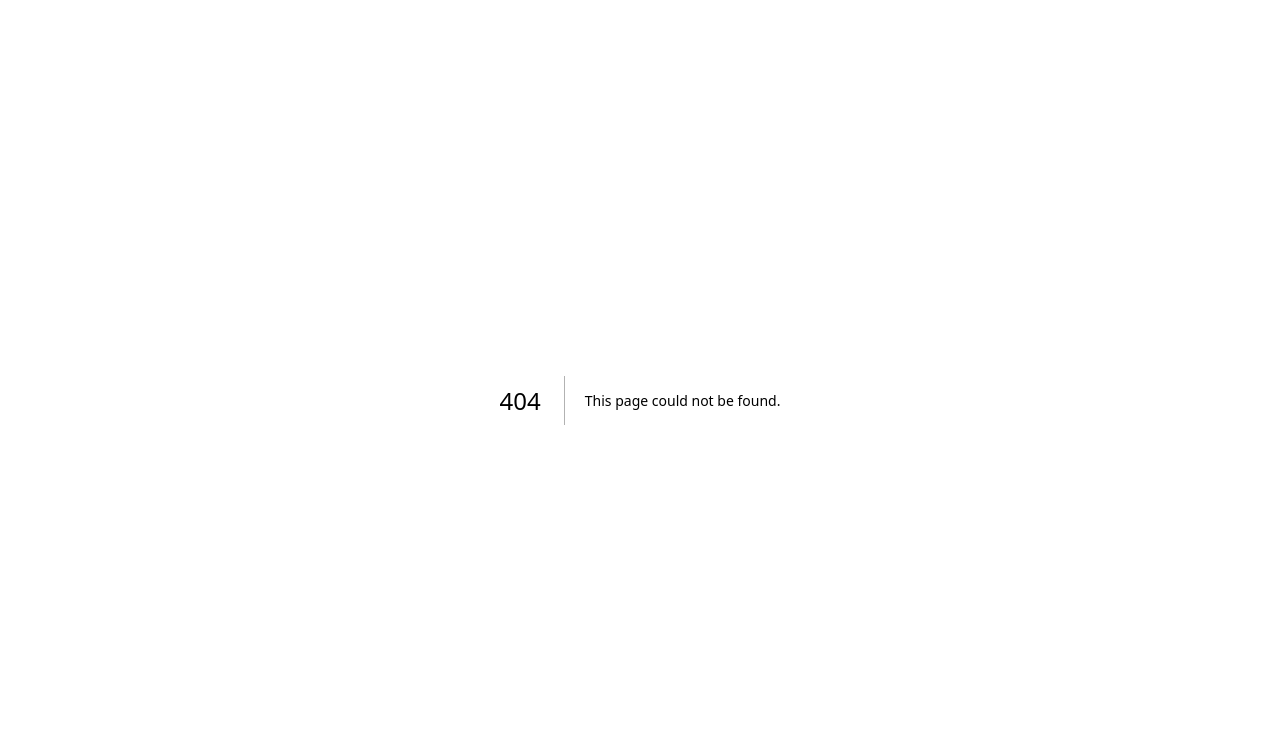
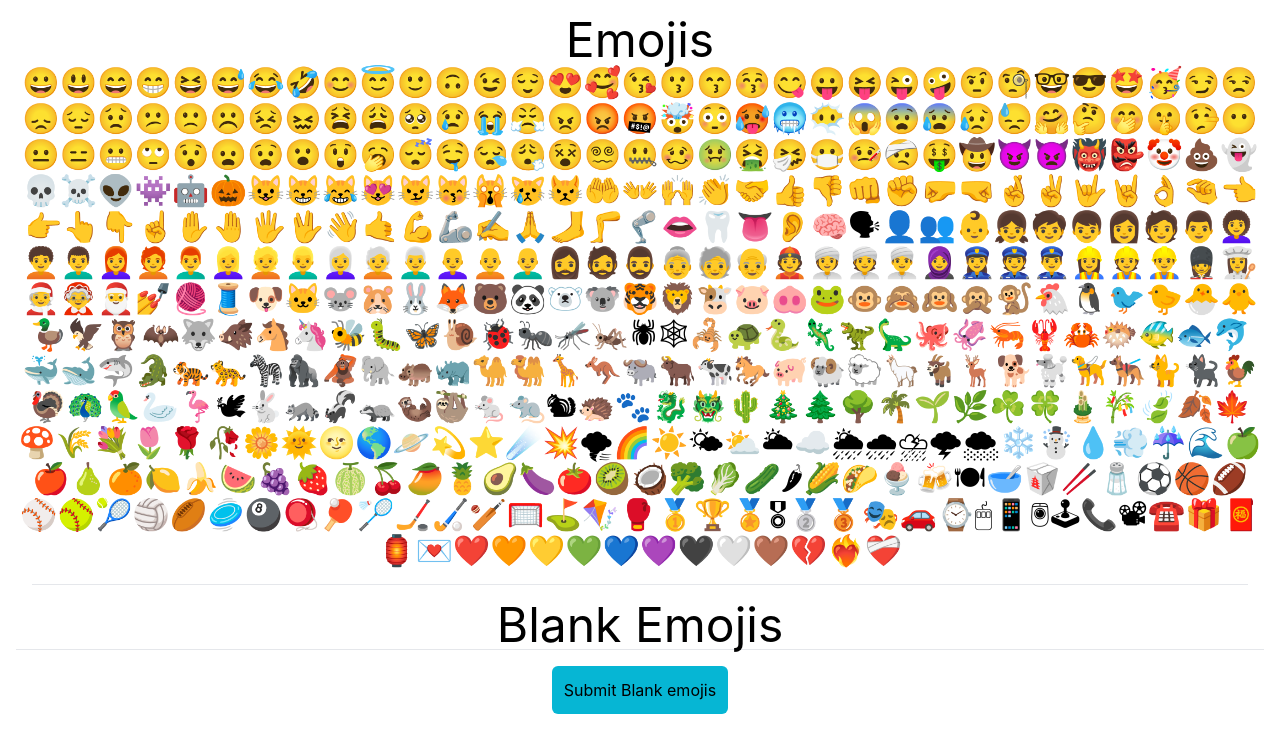
Before and after one commit to DillonB07/emojigram, a Next.js app: page /emojis in a window 1280 px wide. Before the commit this address had no page. Shown: the top 752 px of the page. Built offline with nearby package versions, Linux system fonts and the light colour scheme.

Commit message:
Add emoji testing

```diff
--- /dev/null
+++ b/blankEmojis.json
@@ -0,0 +1 @@
+["🪃"]
--- /dev/null
+++ b/pages/api/emojis.js
@@ -0,0 +1,20 @@
+export default function handler(req, res) {
+    try {
+
+        const { blankEmojis } = JSON.parse(req.body);
+        console.log(blankEmojis);
+
+        const fs = require("fs");
+        fs.writeFile("blankEmojis.json", JSON.stringify(blankEmojis), (err) => {
+            if (err) {
+                console.error(err);
+                return;
+            }
+            console.log("File has been created");
+        });
+
+        res.status(200).json({ success: true });
+    } catch {
+        res.status(500).json({ success: false });
+    }
+}
--- /dev/null
+++ b/pages/emojis.js
@@ -0,0 +1,51 @@
+import { useState } from "react";
+import { emojis } from "../utils";
+
+export default function Emojis() {
+	const [allEmojis, setAllEmojis] = useState(emojis);
+	const [blankEmojis, setBlankEmojis] = useState([]);
+    const [success, setSuccess] = useState();
+	const addEmoji = (e) => {
+		console.log(e.target.innerText);
+		setAllEmojis(allEmojis.filter((emoji) => emoji !== e.target.innerText));
+		setBlankEmojis([...blankEmojis, e.target.innerText]);
+	};
+	const removeEmoji = (e) => {
+		console.log(e.target.innerText);
+		setAllEmojis([...allEmojis, e.target.innerText]);
+		setBlankEmojis(blankEmojis.filter((emoji) => emoji !== e.target.innerText));
+	};
+	const submit = async () => {
+		console.log(blankEmojis);
+		// Fetch /api/emojis and send blankEmojis in the payload
+		await fetch("/api/emojis", {
+			method: "POST",
+			body: JSON.stringify({ blankEmojis }),
+		})
+			.then((res) => res.json())
+			.then((res) => setSuccess(res.success));
+	};
+	return (
+		<div className="m-4 text-center">
+			<h1 className="text-5xl">Emojis</h1>
+			{allEmojis.map((emoji) => (
+				<span className="text-3xl" onClick={addEmoji} key={emoji}>
+					{emoji}
+				</span>
+			))}
+			<hr className="m-4" />
+			<h1 className="text-5xl">Blank Emojis</h1>
+			{blankEmojis.map((emoji, index) => (
+				<span onClick={removeEmoji} className="text-3xl" key={index}>
+					{emoji}
+				</span>
+			))}
+			<hr />
+			<button className="bg-cyan-500 rounded-md p-3 m-4" onClick={submit}>
+				Submit Blank emojis
+			</button>
+            {success && <p>Successfully sent!</p>}
+            {!success && success !== undefined && <p>Failure!</p>}
+		</div>
+	);
+}
--- a/pages/index.js
+++ b/pages/index.js
@@ -43,6 +43,9 @@ export default function Home({ defaultMap, defaultSentence }) {
 					<p id="emoji-text" className="mx-auto">
 						{emojifiedSentence}
 					</p>
+					<ul>
+
+					</ul>
 					<button
 						className="p-2 m-2 bg-cyan-500 rounded-md "
 						onClick={regenMap}
```
